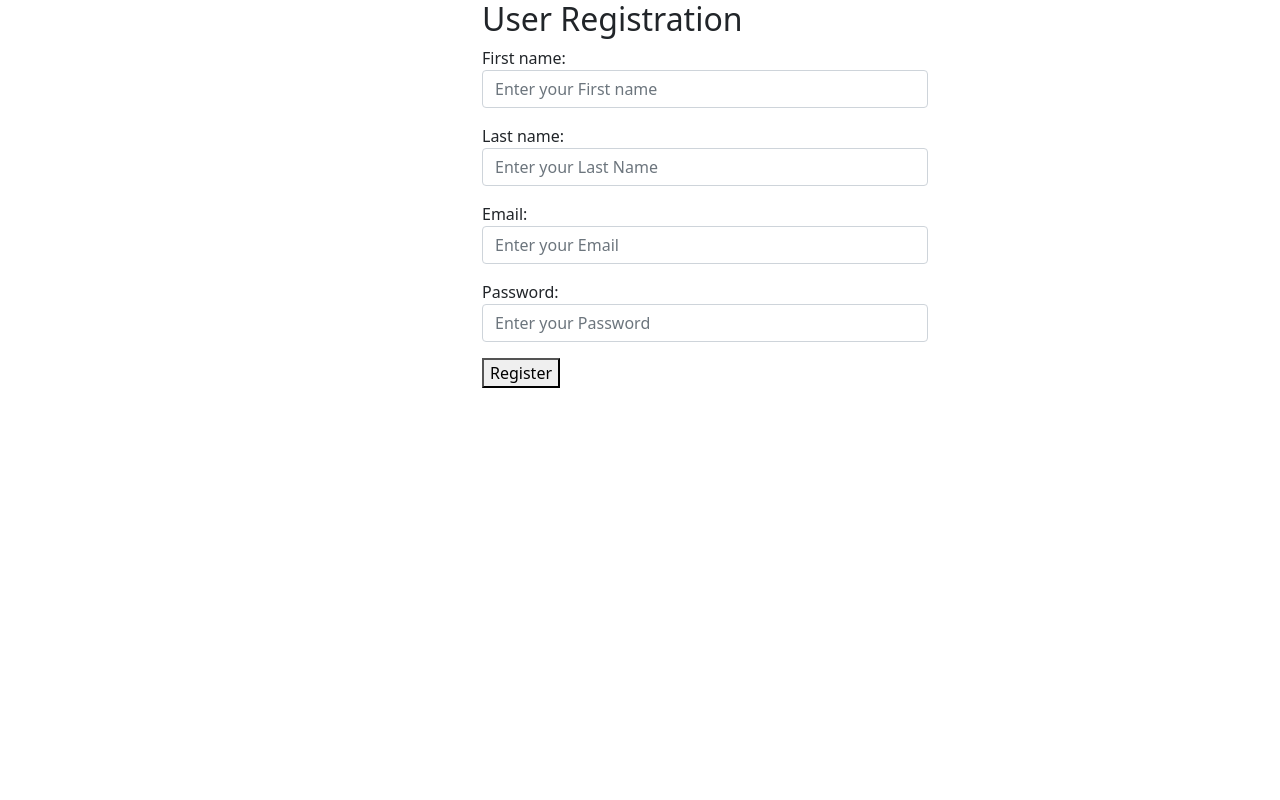
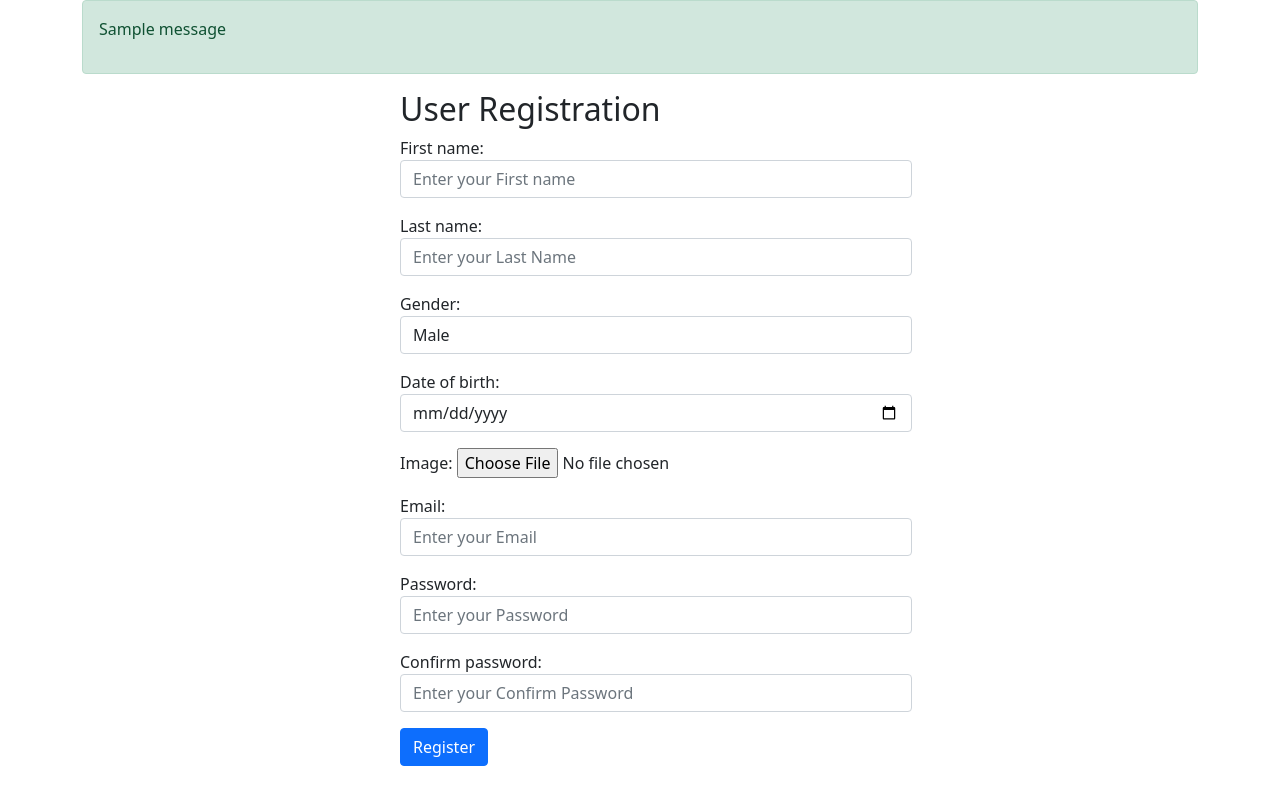
Before and after one commit to Bhuvan104/bknew_teaching, a Django app: page /auth/register/ in a window 1280 px wide. Run offline with Django 4.2, Linux system fonts and the light colour scheme; tables that the repository leaves empty hold one stand-in row (values such as "Sample post"); one stand-in notice (Sample message) is shown.

Commit message:
register form validations

```diff
--- a/authentications/forms.py
+++ b/authentications/forms.py
@@ -4,12 +4,27 @@ from django.forms import ValidationError
 class RegisterForm(forms.Form):
     first_name =  forms.CharField(label='First name',widget=forms.TextInput(attrs={'class':'form-control','placeholder':"Enter your First name"}))
     last_name =  forms.CharField(label='Last name',widget=forms.TextInput(attrs={'class':'form-control','placeholder':"Enter your Last Name"}))
+    gender = forms.ChoiceField(choices=[('Male', 'Male'), ('Female', 'Female'), ('Others', 'Others')],widget=forms.Select(attrs={'class':'form-control'}))
+    date_of_birth = forms.DateField(label='Date of birth',widget=forms.DateInput(attrs={'type':'date','class':'form-control'}))
+    image =  forms.ImageField()
     email =  forms.CharField(label='Email',widget=forms.EmailInput(attrs={'class':'form-control','placeholder':"Enter your Email"}))
     password =  forms.CharField(label='Password',widget=forms.PasswordInput(attrs={'class':'form-control','placeholder':"Enter your Password"}))
-    # confirm_password =  forms.CharField(label='Confirm password',widget=forms.PasswordInput(attrs={'class':'form-control','placeholder':"Enter your Confirm Password"}))
-    # image =  forms.CharField(label='Upload your profile',widget=forms.FileInput(attrs={'class':'form-control'}))
+    confirm_password =  forms.CharField(label='Confirm password',widget=forms.PasswordInput(attrs={'class':'form-control','placeholder':"Enter your Confirm Password"}))
+    role =  forms.CharField(label='',initial='3',widget=forms.HiddenInput(attrs={'class':'form-control','placeholder':"Enter your Last Name"}))
+
 
     def clean_first_name(self,**args):
             title = self.cleaned_data.get('first_name')
             if title is None:
                 raise forms.ValidationError("The field is not empty")
+
+
+    def clean_confirm_password(self):
+        cleaned_data = super().clean()
+        password = cleaned_data.get('password')
+        confirm_password = cleaned_data.get('confirm_password')
+
+        if password and confirm_password and password != confirm_password:
+            raise forms.ValidationError("Passwords do not match.")
+
+        return cleaned_data
--- a/authentications/views.py
+++ b/authentications/views.py
@@ -5,15 +5,24 @@ from django.contrib.auth.models import User
 from django.shortcuts import render, redirect
 from .forms import RegisterForm
 from .models import CustomUser
+from django.db import DatabaseError
+from django.contrib import messages
 
 
 
 def register(request):
     if request.method == 'POST':
-        form = RegisterForm(request.POST)
+        form = RegisterForm(request.POST,request.FILES)
         if form.is_valid():
-           CustomUser.objects.create_user( email=form.cleaned_data['email'], password=form.cleaned_data['password'])
-           return redirect('login')  # Redirect to the login page after successful registration
+            try:
+                CustomUser.objects.create_user( email=form.cleaned_data['email'], password=form.cleaned_data['password'],role=form.cleaned_data['role'], image = form.cleaned_data['image'],first_name=form.cleaned_data['first_name'],last_name=form.cleaned_data['last_name'],date_of_birth=form.cleaned_data['date_of_birth'],gender=form.cleaned_data['gender'])
+                messages.success(request,'You have registered successfully...!')
+                return redirect('/auth/register')  # Redirect to the login page after successful registration
+
+            except DatabaseError as e:
+                messages.error(request,e.args[1])
+
+
     else:
         form = RegisterForm()
 
--- a/bk_teaching/settings.py
+++ b/bk_teaching/settings.py
@@ -27,7 +27,8 @@ SECRET_KEY = 'django-insecure-53(gn=jf0c#8o^fa$)*t!m-riw=m37(fzn@##o1+idwpo%_+4%
 DEBUG = True
 
 ALLOWED_HOSTS = []
-
+MEDIA_ROOT = os.path.join(BASE_DIR, 'static/') # 'data' is my media folder
+MEDIA_URL = '/media/'
 
 # Application definition
 
--- a/templates/registration.html
+++ b/templates/registration.html
@@ -9,14 +9,35 @@
 <body>
 
      <div class="container">
+        {% if messages %}
+                {% for message in messages %}
+                {% if message.tags == 'error' %}
+                  <div class="alert alert-danger" role="alert">
+                    <p{% if message.tags %} class="{{ message.tags }}"{% endif %}>{{ message }}</p>
+                  </div>
+                {%else%}
+                <div class="alert alert-success" role="alert">
+                    <p{% if message.tags %} class="{{ message.tags }}"{% endif %}>{{ message }}</p>
+                  </div>
+                {%endif%}
+                {% endfor %}
+           </div>
+        {% endif %}
         <div style="width:40%;margin-left:400px">
             <h2>User Registration</h2>
             <div class="form-group">
-                <form method="POST" action='.'>
+                <form method="POST" action='.' enctype="multipart/form-data">
                     {% csrf_token %}
-                    {% comment %} {{ form.first_name }} {% endcomment %}
                     {{ form.as_p }}
-                    <button type="submit">Register</button>
+                    {% comment %} {{ form.first_name }}
+                    {{ form.email }}
+                    {{ form.password }}
+                    {{ form.confirm_password }}
+                    {% if form.errors.confirm_password %}
+                      <p>{{ form.errors.confirm_password }}</p>
+                     {% endif %} {% endcomment %}
+
+                    <button class='btn btn-primary' type="submit">Register</button>
                 </form>
             </div>
         </div>
```
Also changed, not shown: authentications/models.py (+12 -1 lines), authentications/migrations/0002_alter_customuser_role.py (added), authentications/migrations/0003_alter_customuser_role.py (added), authentications/migrations/0004_customuser_date_of_birth_customuser_first_name_and_more.py (added), static/user/bike.jpeg (added), static/user/bike2.jpeg (added), static/user/bike_JcDOJSg.jpeg (added), static/user/bike_Ny0iw9T.jpeg (added), static/user/bike_SEs5NY6.jpeg (added), static/user/bike_TxbOY1q.jpeg (added), static/user/bike_XTXoPB0.jpeg (added), static/user/bike_aGv8kod.jpeg (added), static/user/bike_gXFWpZV.jpeg (added), static/user/bike_hk1uNsA.jpeg (added).
